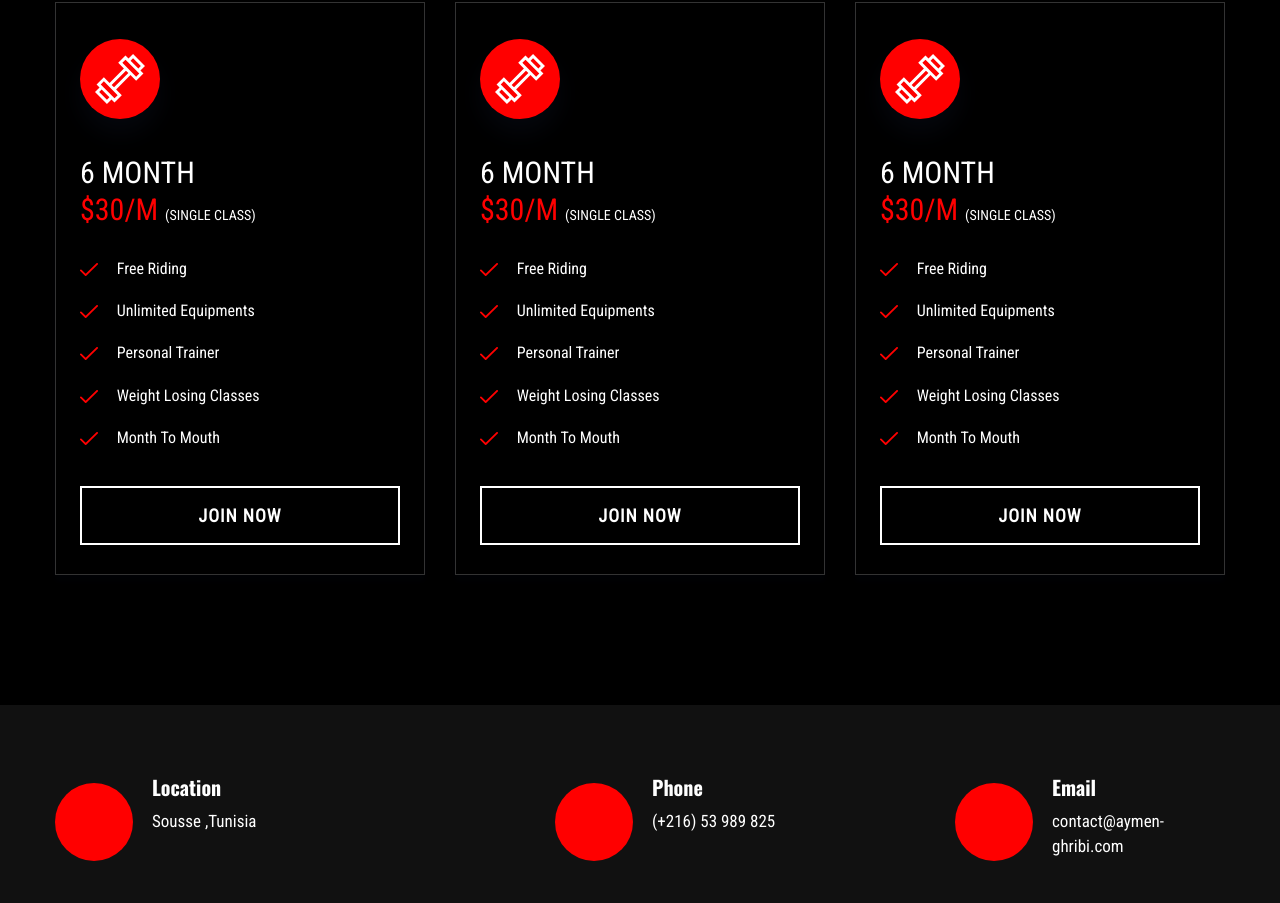
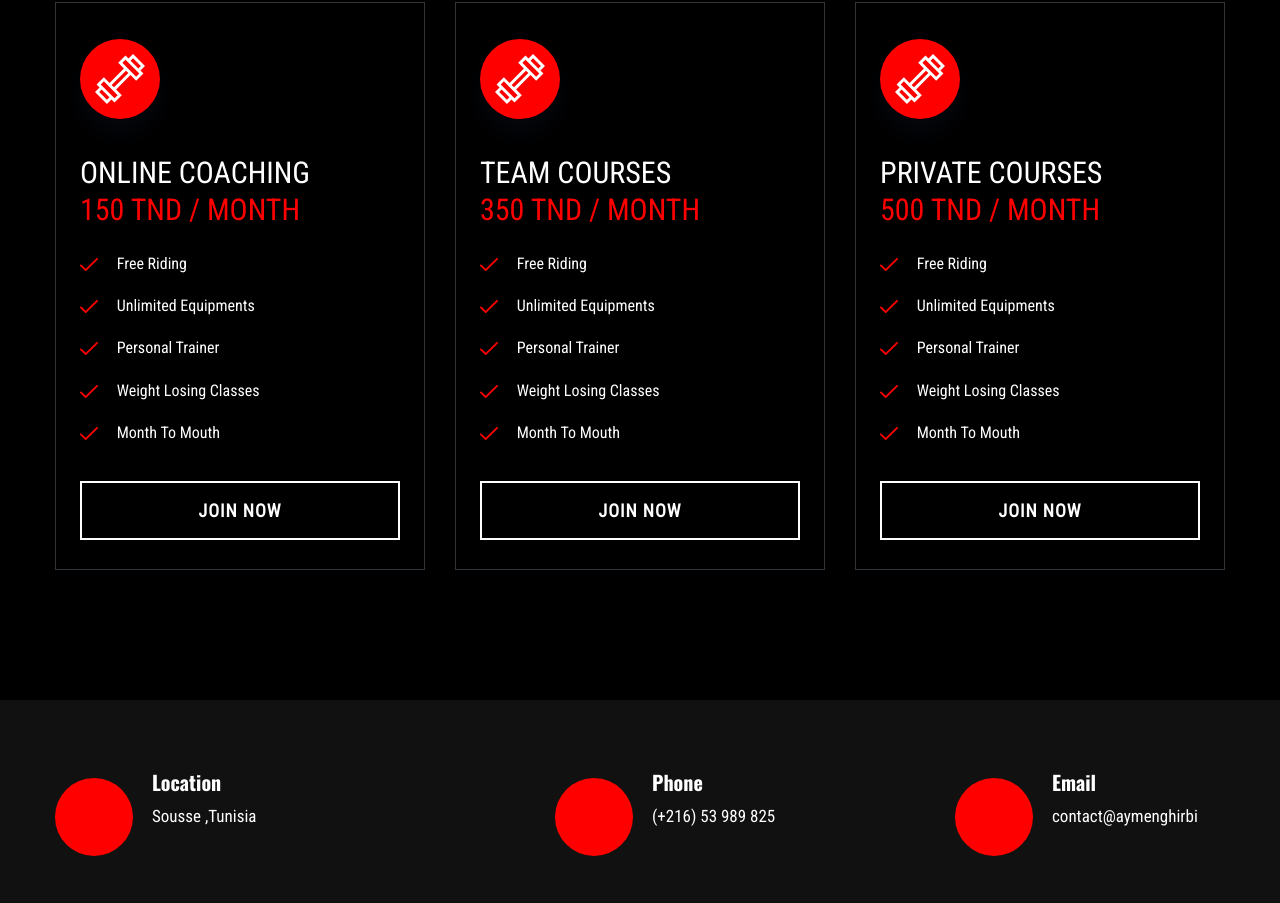
Before and after one commit to baderrached/gym_coach, a plain HTML site: page pricing.html in a window 1280 px wide. Shown: the part 771-1674 px from the top of the page. Drawn offline with nearby package versions, Linux system fonts and the light colour scheme; a script that the page names is missing.

Commit message:
update pricing

```diff
--- a/pricing.html
+++ b/pricing.html
@@ -110,8 +110,9 @@
                                 <img src="assets/img/icon/price.svg" alt="">
                             </div>
                             <div class="properties__caption">
-                                <span class="month">6 month</span>
-                                <p class="mb-25">$30/m  <span>(Single class)</span></p>
+                                <span class="month">Online Coaching</span>
+                                <p class="mb-25">150 TND / MONTH  </p>
+
                                 <div class="single-features">
                                     <div class="features-icon">
                                         <img src="assets/img/icon/check.svg" alt="">
@@ -164,8 +165,9 @@
                                 <img src="assets/img/icon/price.svg" alt="">
                             </div>
                             <div class="properties__caption">
-                                <span class="month">6 month</span>
-                                <p class="mb-25">$30/m  <span>(Single class)</span></p>
+                                <span class="month">Team Courses</span>
+                                <p class="mb-25">350 TND / MONTH</p>
+
                                 <div class="single-features">
                                     <div class="features-icon">
                                         <img src="assets/img/icon/check.svg" alt="">
@@ -218,8 +220,9 @@
                                 <img src="assets/img/icon/price.svg" alt="">
                             </div>
                             <div class="properties__caption">
-                                <span class="month">6 month</span>
-                                <p class="mb-25">$30/m  <span>(Single class)</span></p>
+                                <span class="month">Private courses</span>
+                                <p class="mb-25">500 TND / MONTH  </p>
+
                                 <div class="single-features">
                                     <div class="features-icon">
                                         <img src="assets/img/icon/check.svg" alt="">
@@ -304,7 +307,7 @@
                         </div>
                         <div class="features-caption">
                             <h3>Email</h3>
-                            <p>contact@aymen-ghribi.com</p>
+                            <p>contact@aymenghirbi</p>
 
                         </div>
                     </div>
@@ -323,7 +326,7 @@
                     <div class="col-xl-12">
                         <div class="single-footer-caption mb-50 text-center">
                             <!-- logo -->
-                            < <div class="hero__caption">
+                         <div class="hero__caption">
                                 <h1 data-animation="fadeInLeft" data-delay="0.4s">AYMEN GHRIBI</h1>
                             </div>
                                                         <!-- Menu -->
@@ -374,10 +377,6 @@
       </div>
       <!-- Footer End-->
   </footer>
-  <!-- Scroll Up -->
-  <!-- <div id="back-top" >
-    <a title="Go to Top" href="#"> <i class="fas fa-level-up-alt"></i></a>
-</div> -->
 
 <!-- JS here -->
 <!-- JS here -->
```
Also changed, not shown: about.html (+1 -1 lines), contact.html (+1 -1 lines), gallery.html (+1 -1 lines), index.html (+8 -8 lines).
